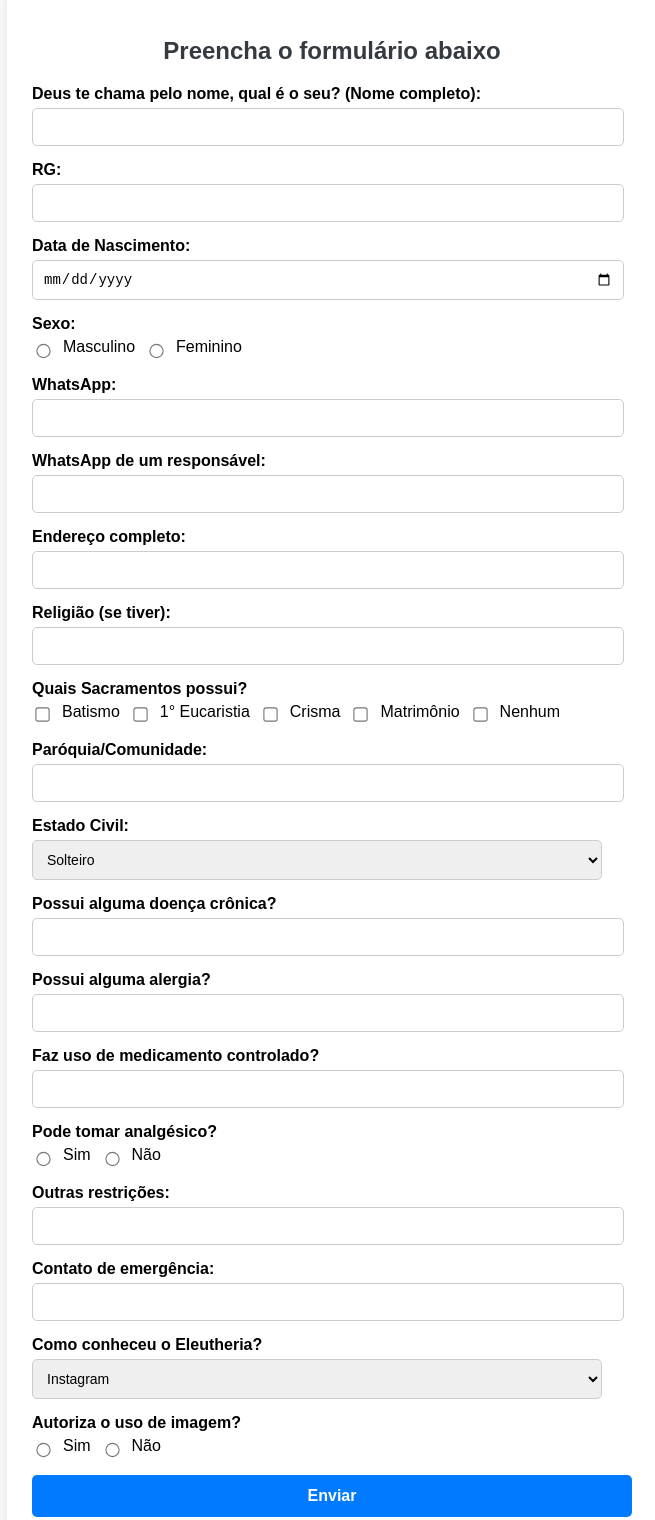
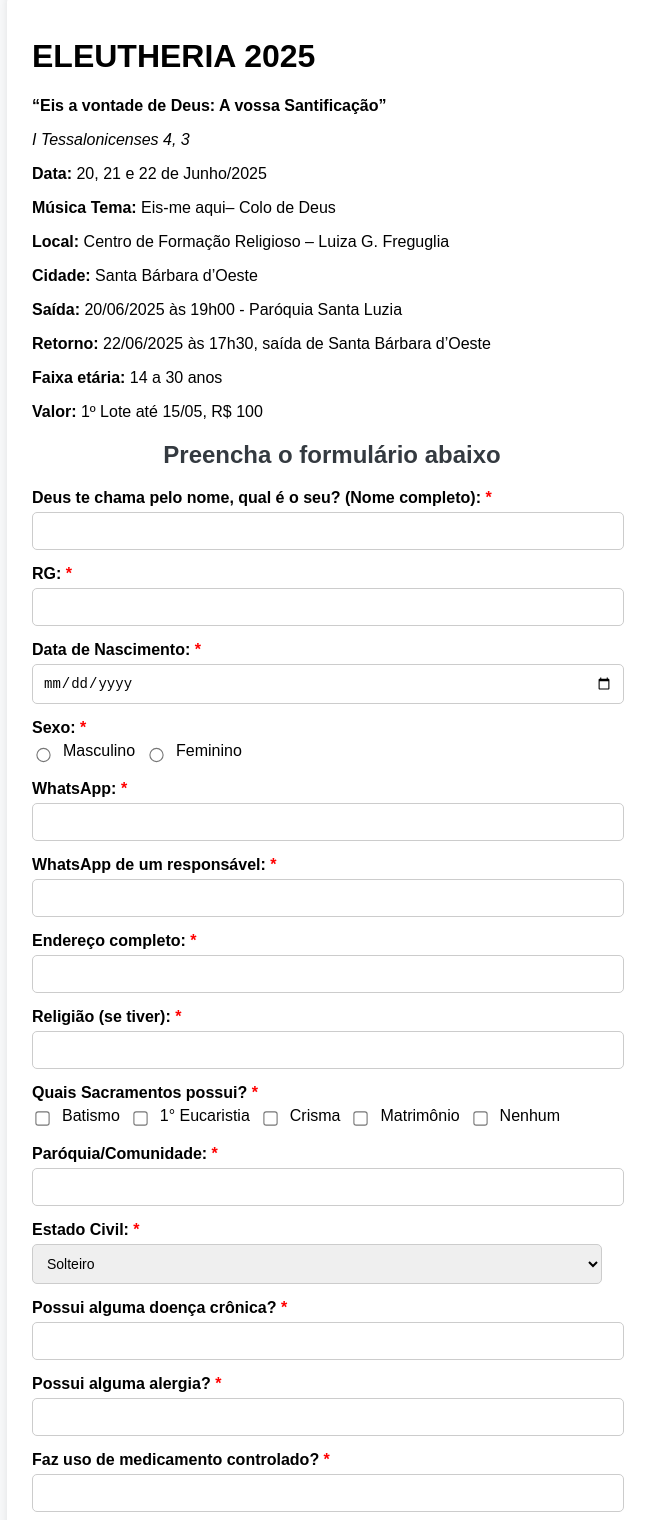
Before and after one commit to eleutheria7/eleutheria, a plain HTML site: page formulario.html in a window 1280 px wide. Shown: the part 28-1548 px from the top of the page, without its empty margins (308-963 px from the left). Drawn offline with Linux system fonts and the light colour scheme.

Commit message:
Add files via upload

```diff
--- a/forms.css
+++ b/forms.css
@@ -91,3 +91,8 @@ button {
 button:hover {
     background: #0056b3;
 }
+
+.required::after {
+    content: " *";
+    color: red;
+}
--- a/formulario.html
+++ b/formulario.html
@@ -9,28 +9,41 @@
 <body>
 
     <div class="container">
+        <h1>ELEUTHERIA 2025</h1>
+        <p><strong>“Eis a vontade de Deus: A vossa Santificação”</strong></p>
+        <p><em>I Tessalonicenses 4, 3</em></p>
+        <div class="info">
+            <p><strong>Data:</strong> 20, 21 e 22 de Junho/2025</p>
+            <p><strong>Música Tema:</strong> Eis-me aqui– Colo de Deus</p>
+            <p><strong>Local:</strong> Centro de Formação Religioso – Luiza G. Freguglia</p>
+            <p><strong>Cidade:</strong> Santa Bárbara d’Oeste</p>
+            <p><strong>Saída:</strong> 20/06/2025 às 19h00 - Paróquia Santa Luzia</p>
+            <p><strong>Retorno:</strong> 22/06/2025 às 17h30, saída de Santa Bárbara d’Oeste</p>
+            <p><strong>Faixa etária:</strong> 14 a 30 anos</p>
+            <p><strong>Valor:</strong> 1º Lote até 15/05, R$ 100</p>
+        </div>
         <h2>Preencha o formulário abaixo</h2>
 
         <form action="https://docs.google.com/forms/u/0/d/e/1FAIpQLSde4P_3rOrXZembrQToUQKjCPJH8TDyGiC6sI1U9ln8A_pYug/formResponse" method="POST" target="_blank">
 
             <div class="form-group">
-                <label for="nome_completo">Deus te chama pelo nome, qual é o seu? (Nome completo):</label>
+                <label for="nome_completo" class="required">Deus te chama pelo nome, qual é o seu? (Nome completo):</label>
                 <input type="text" id="nome_completo" name="entry.1200995469" required>
             </div>
 
             <div class="form-group">
-                <label for="rg">RG:</label>
+                <label for="rg" class="required">RG:</label>
                 <input type="text" id="rg" name="entry.1085126047" required>
             </div>
 
             <div class="form-group">
-                <label for="data_nascimento">Data de Nascimento:</label>
+                <label for="data_nascimento" class="required">Data de Nascimento:</label>
                 <input type="date" id="data_nascimento" name="entry.371421258" required>
             </div>
 
             <div class="form-group">
-                <label>Sexo:</label>
-                <div class="radio-group">
+                <label class="required">Sexo:</label>
+                <div class="radio-group" >
                     <input type="radio" id="sexo_masculino" name="entry.1169466424" value="Masculino" required>
                     <label for="sexo_masculino">Masculino</label>
 
@@ -40,27 +53,27 @@
             </div>
 
             <div class="form-group">
-                <label for="whatsapp">WhatsApp:</label>
+                <label for="whatsapp" class="required">WhatsApp:</label>
                 <input type="text" id="whatsapp" name="entry.2023705290" required>
             </div>
 
             <div class="form-group">
-                <label for="whatsapp_responsavel">WhatsApp de um responsável:</label>
+                <label for="whatsapp_responsavel" class="required">WhatsApp de um responsável:</label>
                 <input type="text" id="whatsapp_responsavel" name="entry.1332037287">
             </div>
 
             <div class="form-group">
-                <label for="endereco">Endereço completo:</label>
+                <label for="endereco" class="required">Endereço completo:</label>
                 <input type="text" id="endereco" name="entry.1695777063" required>
             </div>
 
             <div class="form-group">
-                <label for="religiao">Religião (se tiver):</label>
+                <label for="religiao" class="required">Religião (se tiver):</label>
                 <input type="text" id="religiao" name="entry.422906873">
             </div>
 
             <div class="form-group">
-                <label>Quais Sacramentos possui?</label>
+                <label class="required">Quais Sacramentos possui?</label>
                 <div class="checkbox-group">
                     <input type="checkbox" id="sacramentos_batismo" name="entry.319303028" value="Batismo">
                     <label for="sacramentos_batismo">Batismo</label>
@@ -80,12 +93,12 @@
             </div>
 
             <div class="form-group">
-                <label for="paroquia">Paróquia/Comunidade:</label>
+                <label for="paroquia" class="required">Paróquia/Comunidade:</label>
                 <input type="text" id="paroquia" name="entry.136460630">
             </div>
 
             <div class="form-group">
-                <label for="estado_civil">Estado Civil:</label>
+                <label for="estado_civil" class="required">Estado Civil:</label>
                 <select id="estado_civil" name="entry.1830455896" required>
                     <option value="Solteiro">Solteiro</option>
                     <option value="Casado">Casado</option>
@@ -96,22 +109,22 @@
             </div>
 
             <div class="form-group">
-                <label for="doenca">Possui alguma doença crônica?</label>
+                <label for="doenca" class="required">Possui alguma doença crônica?</label>
                 <input type="text" id="doenca" name="entry.408708581">
             </div>
 
             <div class="form-group">
-                <label for="alergia">Possui alguma alergia?</label>
+                <label for="alergia" class="required">Possui alguma alergia?</label>
                 <input type="text" id="alergia" name="entry.849647125">
             </div>
 
             <div class="form-group">
-                <label for="medicamento">Faz uso de medicamento controlado?</label>
+                <label for="medicamento" class="required">Faz uso de medicamento controlado?</label>
                 <input type="text" id="medicamento" name="entry.1971679924">
             </div>
 
             <div class="form-group">
-                <label>Pode tomar analgésico?</label>
+                <label class="required">Pode tomar analgésico?</label>
                 <div class="radio-group">
                     <input type="radio" id="analgesico_sim" name="entry.439537850" value="Sim">
                     <label for="analgesico_sim">Sim</label>
@@ -122,17 +135,17 @@
             </div>
 
             <div class="form-group">
-                <label for="restricao">Outras restrições:</label>
+                <label for="restricao" class="required">Outras restrições:</label>
                 <input type="text" id="restricao" name="entry.1792122689">
             </div>
 
             <div class="form-group">
-                <label for="emergencia">Contato de emergência:</label>
+                <label for="emergencia" class="required">Contato de emergência:</label>
                 <input type="text" id="emergencia" name="entry.532155946" required>
             </div>
 
             <div class="form-group">
-                <label for="como_conheceu">Como conheceu o Eleutheria?</label>
+                <label for="como_conheceu" class="required">Como conheceu o Eleutheria?</label>
                 <select id="como_conheceu" name="entry.1918424104" required>
                     <option value="Instagram">Instagram</option>
                     <option value="Convite de amigo">Convite de amigo</option>
@@ -143,7 +156,7 @@
             </div>
 
             <div class="form-group">
-                <label>Autoriza o uso de imagem?</label>
+                <label class="required">Autoriza o uso de imagem?</label>
                 <div class="radio-group">
                     <input type="radio" id="imagem_sim" name="entry.341597136" value="Sim, a comunicação pode tirar fotos e vídeos meus e publicar nas mídias sociais." required>
                     <label for="imagem_sim">Sim</label>
```
Also changed, not shown: index.html (+2 -3 lines), styles.css (+22 -2 lines).
